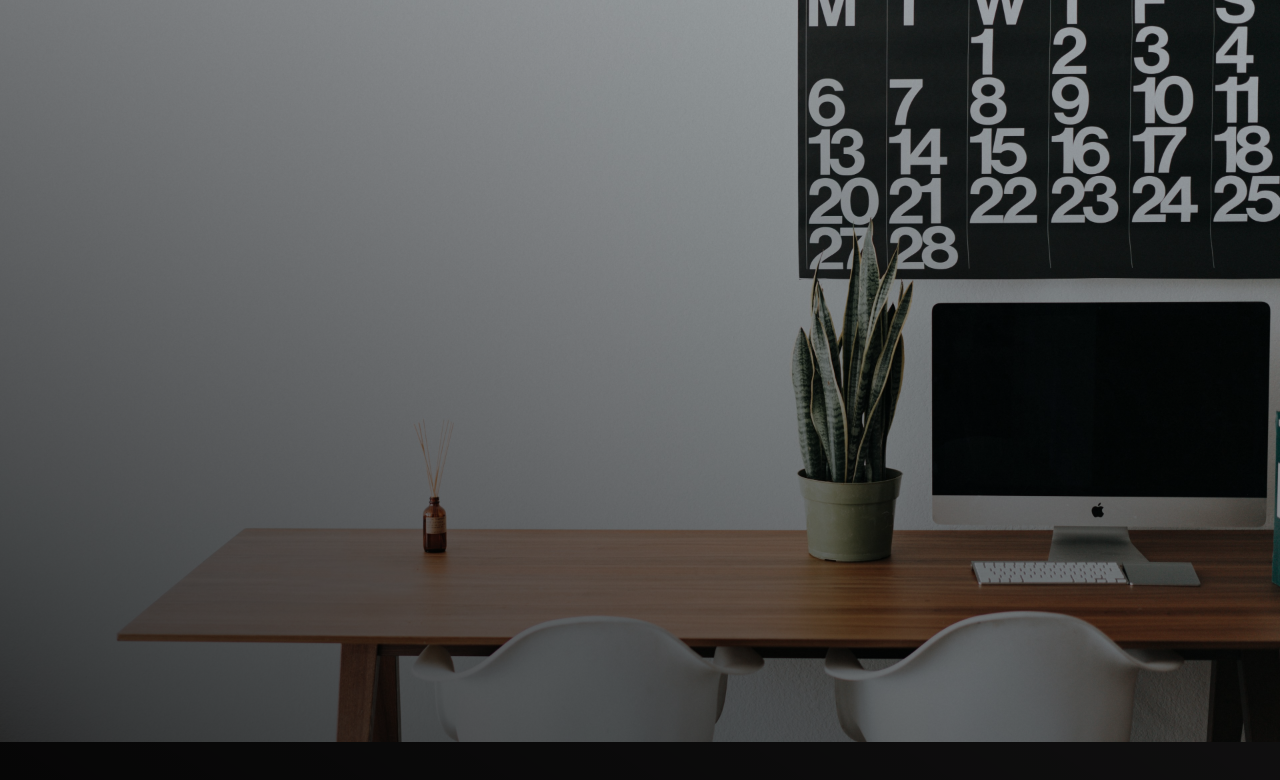
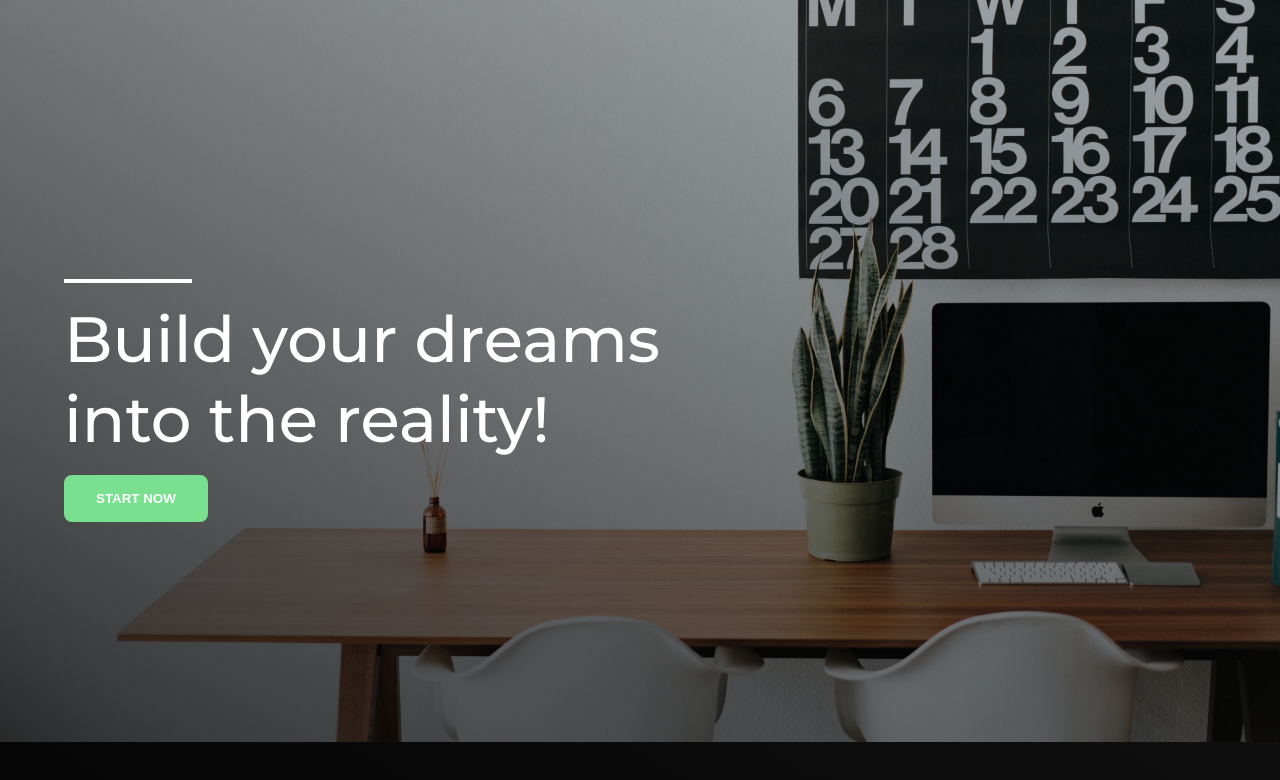
Before and after one commit to renato-art/neave-website, a plain HTML site: page index.html in a window 1280 px wide. Drawn offline with Linux system fonts and the light colour scheme.

Commit message:
feat: create new layout

```diff
--- a/css/style.css
+++ b/css/style.css
@@ -25,3 +25,46 @@ body {
     height: 100%;
     background: linear-gradient(to right top, rgba(0, 0, 0, 0.8), rgba(0, 0, 0, 0.2));
 }
+
+#_top--main {
+    position: absolute;
+    display: flex;
+    flex-direction: column;
+    justify-content: center;
+    left: 64px;
+    top: calc(50% - 256px);
+    height: 512px;
+    width: 640px;
+    word-wrap: break-word;
+}
+
+.h_marker {
+    margin: 16px 0;
+    height: 4px;
+    width: 128px;
+    background-color: white;
+}
+
+#_top--main h1 {
+    font-size: 64px;
+    line-height: 80px;
+    font-weight: 500;
+    color: white;
+}
+
+#_top--main button {
+    padding: 16px 32px;
+    margin: 16px 0;
+    width: fit-content;
+    border: none;
+    border-radius: 8px;
+    background-color: #78E08F;
+    color: white;
+    font-weight: 700;
+    transition: 0.5s;
+}
+
+#_top--main button:hover {
+    cursor: pointer;
+    background-color: #218C74;
+}
--- a/index.html
+++ b/index.html
@@ -18,6 +18,11 @@
     <section id="_top">
         <img id="_top--background" src="./media/background_001.png" alt="top background" />
         <div id="_top--shadow"></div>
+        <div id="_top--main">
+            <div class="h_marker"></div>
+            <h1>Build your dreams into the reality!</h1>
+            <button>START NOW</button>
+        </div>
     </section>
     <main>
 
```
